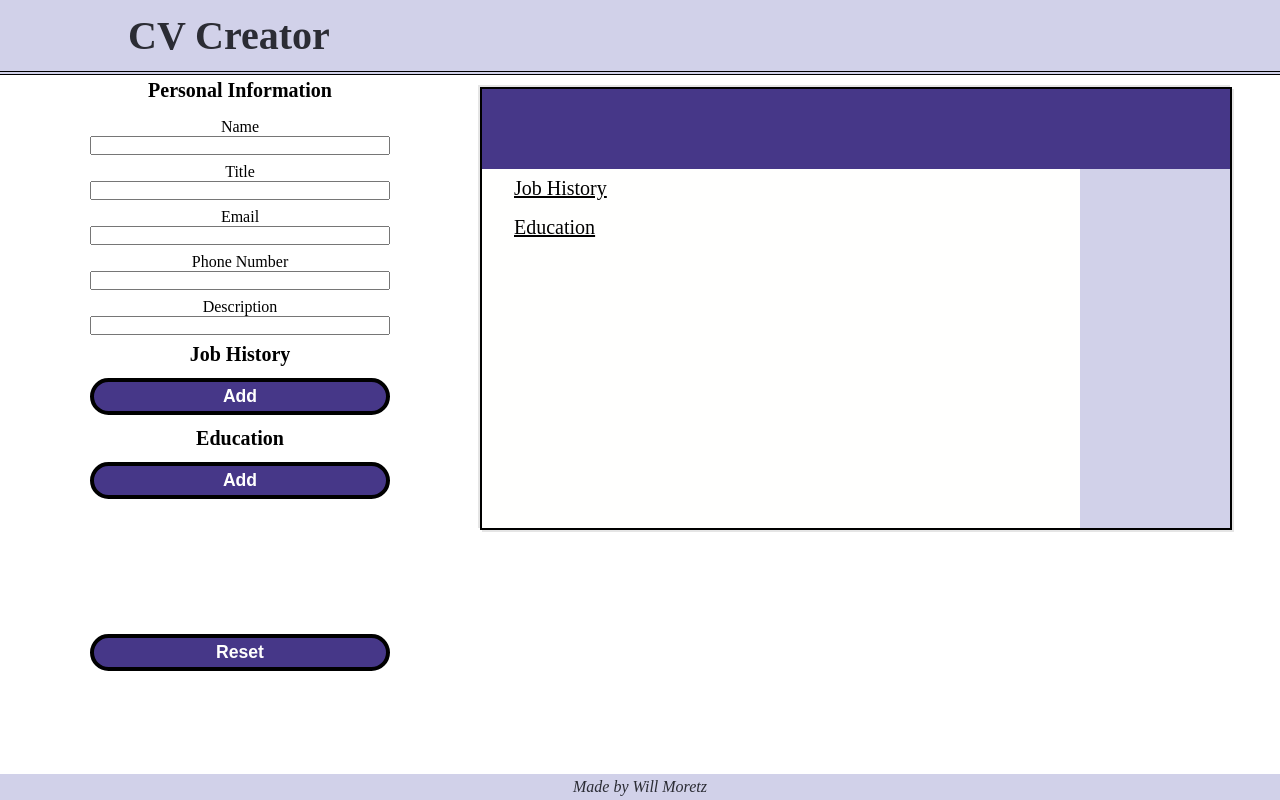
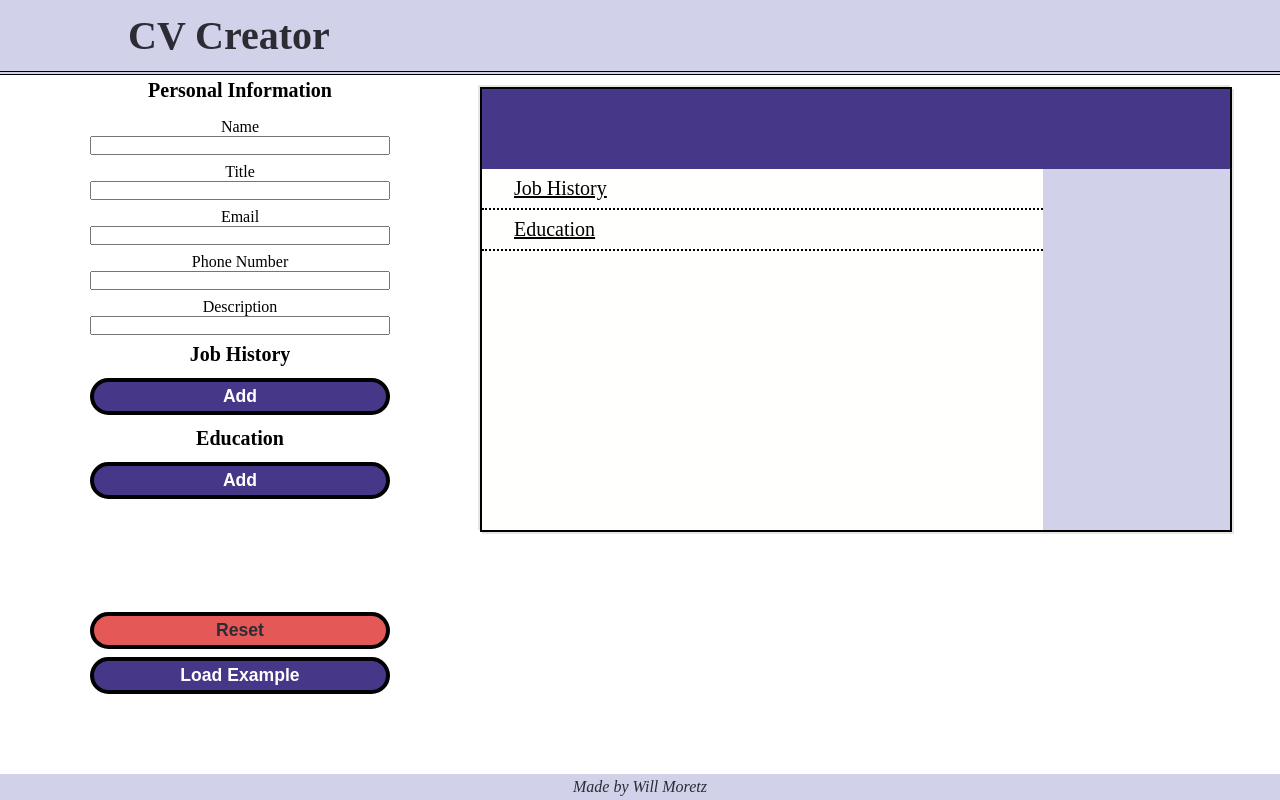
Before and after one commit to WillMoretz/cv-creator, a React (Create React App) app: page / in a window 1280 px wide. Built offline with nearby package versions, Linux system fonts and the light colour scheme.

Commit message:
added load example button and method

```diff
--- a/src/App.js
+++ b/src/App.js
@@ -36,6 +36,53 @@ export default class App extends Component {
       educationItems: [],
       jobHistoryItems: [],
     }));
+  }
+
+  loadExample() {
+    this.setState({
+      personalInfo: {
+        name: "John Doe",
+        title: "Web Developer",
+        email: "fakeEmail@email.com",
+        phone: "000-000-0000",
+        description:
+          "Lorem ipsum dolor, sit amet consectetur adipisicing elit. Voluptatum doloribus inventore sequi cupiditate alias tempora qui molestiae atque, assumenda labore!",
+      },
+      educationItems: [
+        {
+          key: uuid(),
+          name: "some university",
+          subject: "computer science",
+          degree: "bachelors",
+          start: "aug 10, 2007",
+          end: "may 10 2011",
+        },
+        {
+          key: uuid(),
+          name: "some university",
+          subject: "math",
+          degree: "certificate",
+          start: "aug 10, 2007",
+          end: "may 10 2011",
+        },
+      ],
+      jobHistoryItems: [
+        {
+          key: uuid(),
+          position: "intern",
+          company: "fake company 1",
+          start: "Aug 10, 2012",
+          end: "Aug 10, 2013",
+        },
+        {
+          key: uuid(),
+          position: "junior web developer",
+          company: "fake company 2",
+          start: "Jan 15, 2013",
+          end: "Dec 10, 2016",
+        },
+      ],
+    });
   }
 
   addJobHistoryItem() {
@@ -187,7 +234,16 @@ export default class App extends Component {
           </div>
           <CV values={this.state} />
           <div className="buttons form-row">
-            <button onClick={() => this.reset()}>Reset</button>
+            <button className="reset-button" onClick={() => this.reset()}>
+              Reset
+            </button>
+            <button
+              onClick={() => {
+                this.loadExample();
+              }}
+            >
+              Load Example
+            </button>
           </div>
         </section>
         <footer>Made by Will Moretz</footer>
--- a/src/index.css
+++ b/src/index.css
@@ -51,7 +51,7 @@ footer {
 
 .cover-letter {
   display: grid;
-  grid-template-columns: 4fr 1fr;
+  grid-template-columns: 3fr 1fr;
   grid-template-rows: min-content min-content auto;
   grid-template-areas: "name name" "job info" "education info";
   box-shadow: 2px 2px rgba(0, 0, 0, 0.1), -2px -2px rgba(0, 0, 0, 0.1);
@@ -93,6 +93,7 @@ footer {
   grid-template-areas: "dates main";
   align-items: center;
   padding-bottom: 0.5rem;
+  border-bottom: 2px dotted black;
 }
 
 .dates {
@@ -125,6 +126,7 @@ footer {
 .job-history-title,
 .education-title {
   text-decoration: underline;
+  border-bottom: 2px dotted black;
 }
 
 input,
@@ -143,7 +145,8 @@ button {
   border-radius: 2rem;
 }
 
-.delete-button {
+.delete-button,
+.reset-button {
   background-color: var(--tertiary, orange);
   color: var(--dark, black);
 }
@@ -164,6 +167,10 @@ button:hover {
   .job-history-elements,
   .education-elements {
     font-size: 1.25rem;
+  }
+
+  .dates {
+    font-size: 1rem;
   }
 }
 
```
